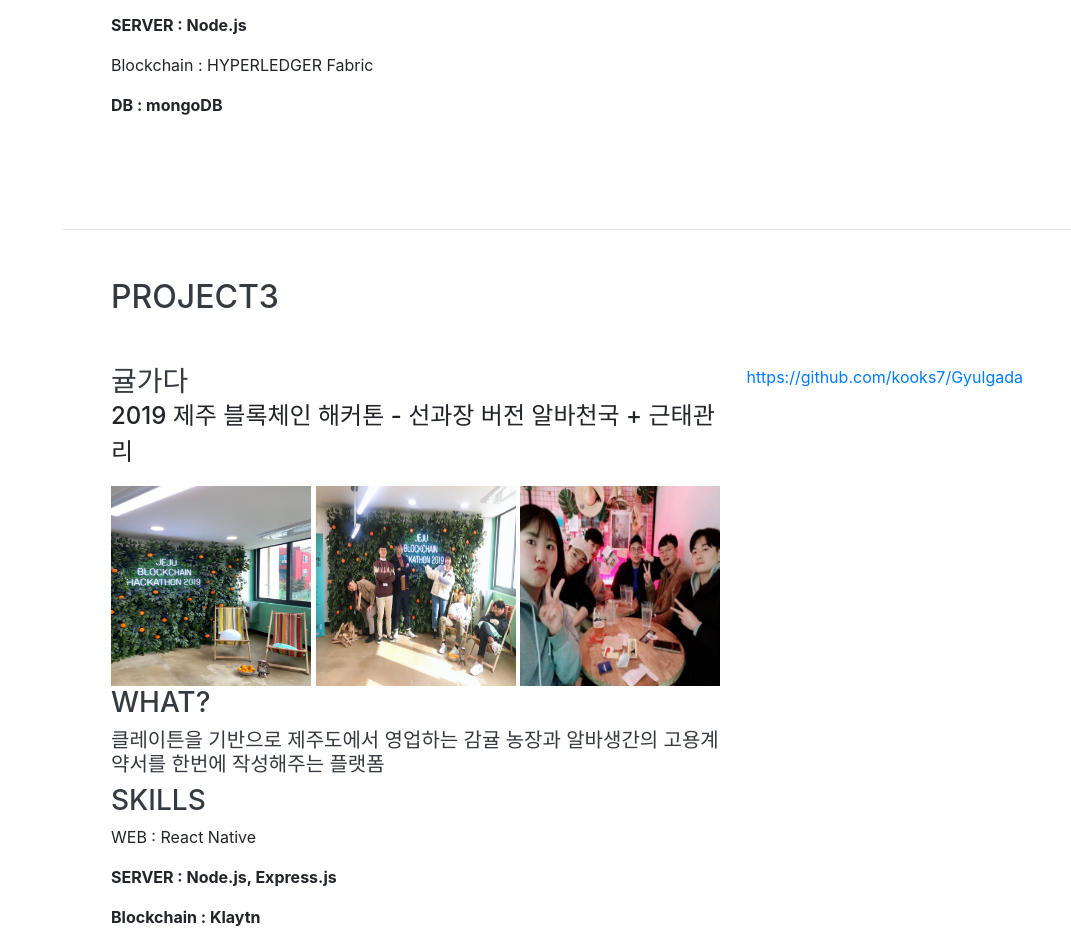
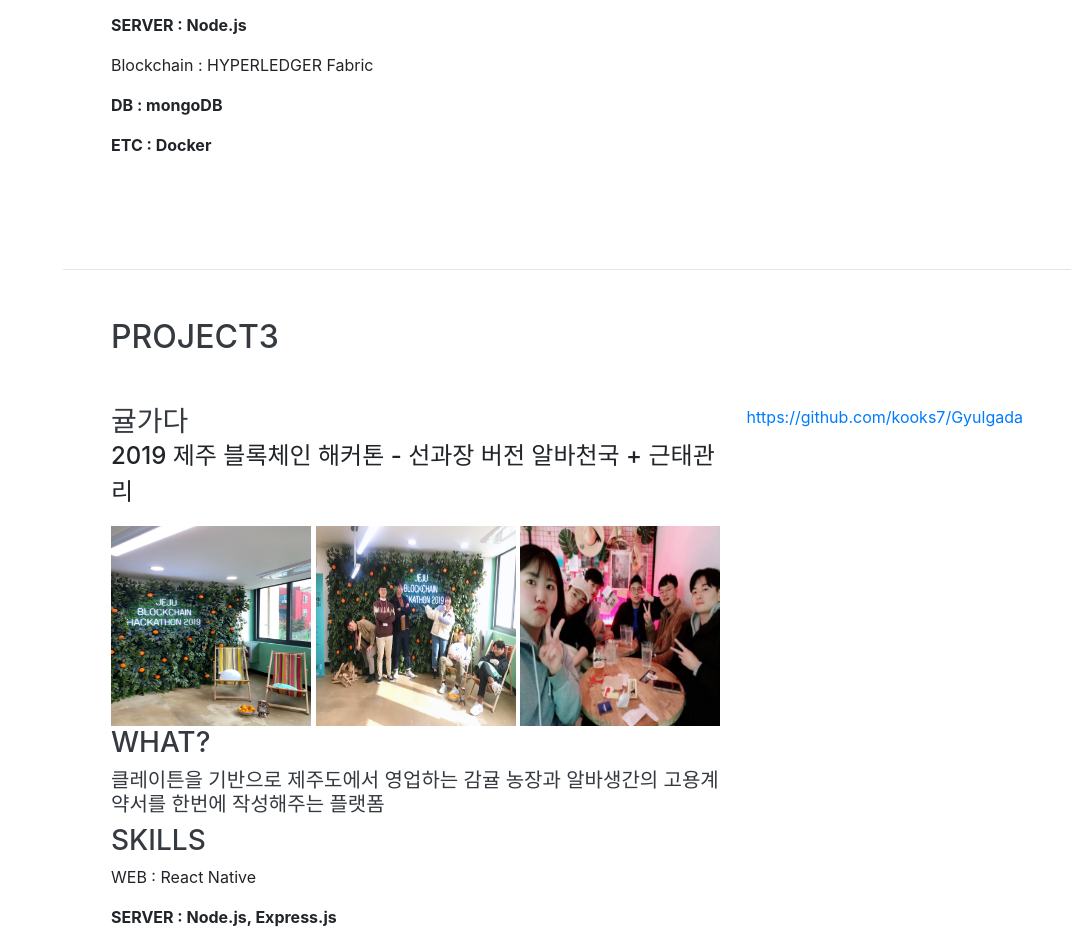
Before and after one commit to kooks7/portfolio, a website with bundled scripts: page index.html in a window 1280 px wide. Shown: the part 4146-5078 px from the top of the page, without its empty margins (209-1280 px from the left). Built offline with nearby package versions, Linux system fonts and the light colour scheme; a web font is replaced by a local one.

Commit message:
Add project2

```diff
--- a/index.html
+++ b/index.html
@@ -214,6 +214,7 @@
             <p><b>SERVER : Node.js</b></p>
             <p>Blockchain : HYPERLEDGER Fabric</p>
             <p><b>DB : mongoDB</b></p>
+            <p><b>ETC : Docker</b></p>
           </div>
           <div class="resume-date text-md-right">
             <span class="text-primary"><a href="https://github.com/kooks7/blockchain-project-belief" target="_blank">https://github.com/kooks7/blockchain-project-belief</a></span>
```
